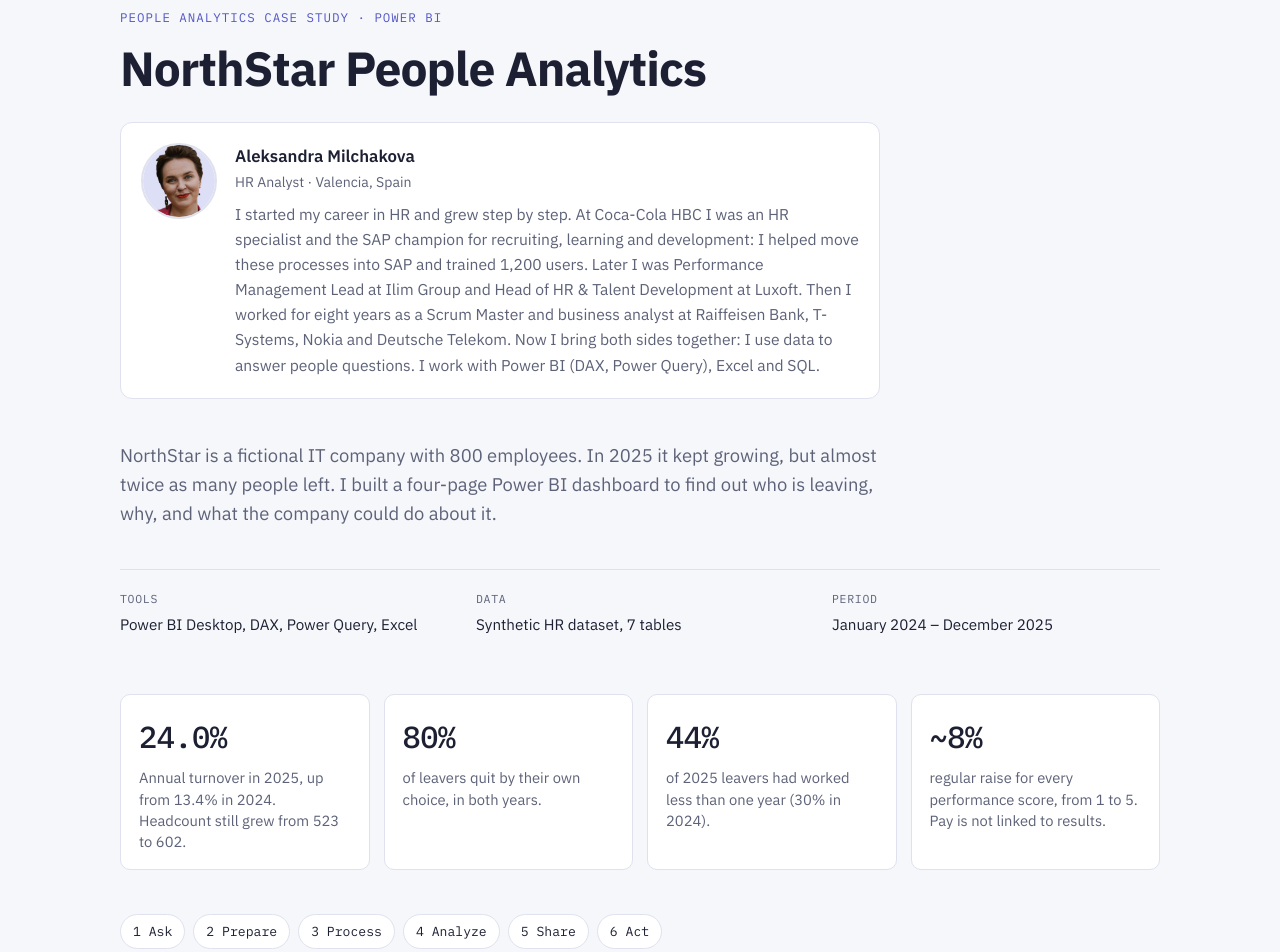
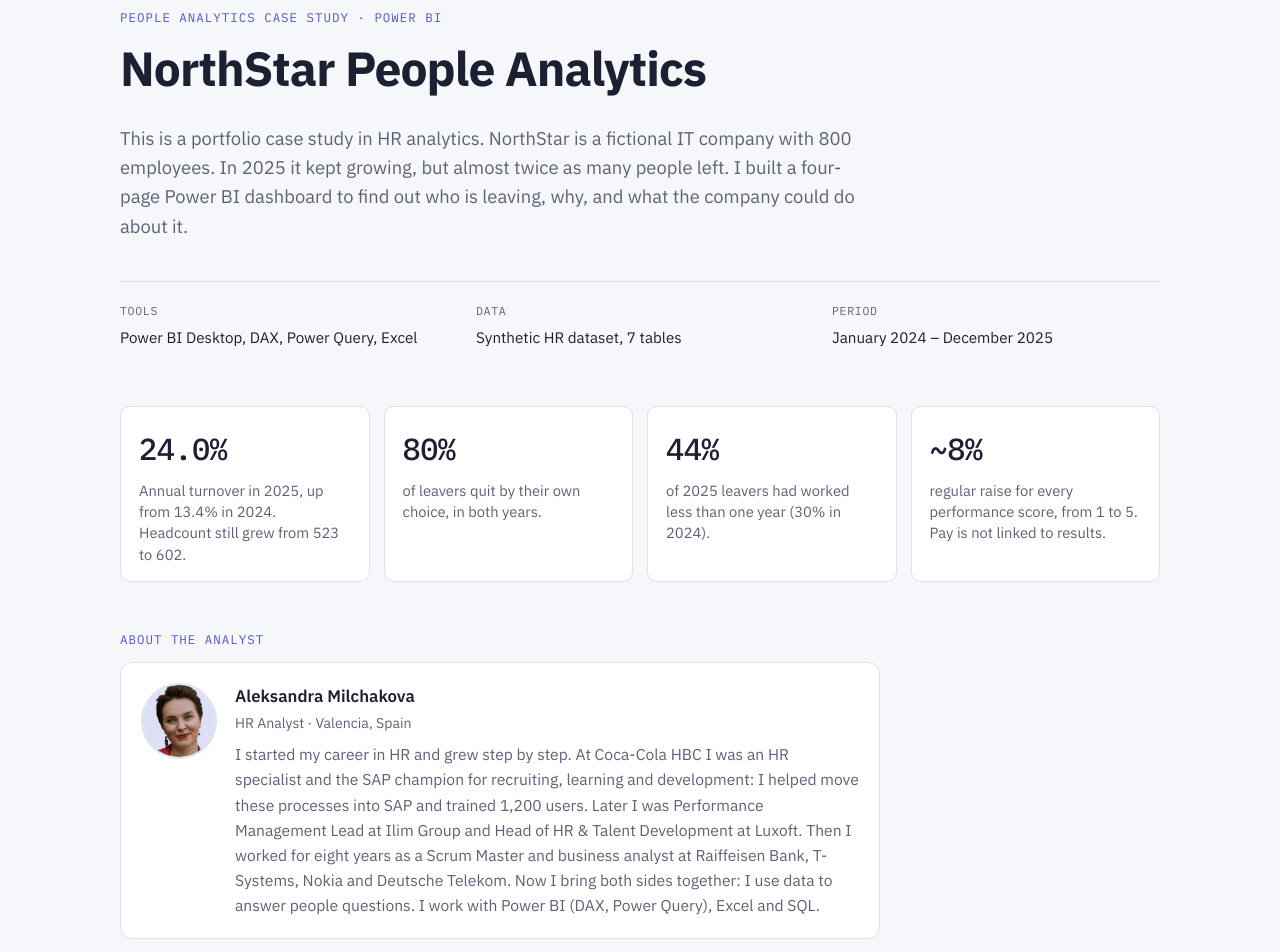
Before and after one commit to milchakovaaleksandra-dev/northstar-case, a plain HTML site: page index.html in a window 1280 px wide. Shown: the part 40-992 px from the top of the page. Drawn offline with Linux system fonts and the light colour scheme.

Commit message:
Case summary first, About the analyst below
Co-Authored-By: Claude Opus 5.5 <noreply@anthropic.com>
Claude-Session: https://claude.ai/code/session_019sRruyncZc2NSLRSDL9rSa

```diff
--- a/index.html
+++ b/index.html
@@ -38,8 +38,9 @@ p{margin:0}
 .eyebrow{font-family:var(--font-mono);font-size:.78rem;letter-spacing:.08em;text-transform:uppercase;color:var(--accent)}
 .lede{font-size:1.15rem;color:var(--muted);margin-top:14px}
 header{display:grid;gap:12px}
-.top{margin-bottom:24px}
-.about{display:flex;gap:18px;align-items:flex-start;background:var(--surface);border:1px solid var(--line);border-radius:12px;padding:20px;margin-bottom:28px;max-width:760px}
+.top{margin-bottom:12px;display:grid;gap:12px}
+.about-wrap{margin-top:48px;display:grid;gap:12px;max-width:760px}
+.about{display:flex;gap:18px;align-items:flex-start;background:var(--surface);border:1px solid var(--line);border-radius:12px;padding:20px}
 .avatar{flex:none;width:76px;height:76px;border-radius:50%;object-fit:cover;background:var(--accent-soft);border:2px solid var(--line)}
 .about-text{display:grid;gap:8px;min-width:0}
 .about-text p{font-size:.98rem;color:var(--muted)}
@@ -113,16 +114,8 @@ a{color:var(--accent)}
     <h1>NorthStar People Analytics</h1>
   </header>
 
-  <section class="about" aria-label="About the author">
-    <img class="avatar" src="img/avatar-solid.jpg" alt="Aleksandra Milchakova" width="76" height="76">
-    <div class="about-text">
-      <p class="about-name">Aleksandra Milchakova <span>HR Analyst · Valencia, Spain</span></p>
-      <p>I started my career in HR and grew step by step. At Coca-Cola HBC I was an HR specialist and the SAP champion for recruiting, learning and development: I helped move these processes into SAP and trained 1,200 users. Later I was Performance Management Lead at Ilim Group and Head of HR &amp; Talent Development at Luxoft. Then I worked for eight years as a Scrum Master and business analyst at Raiffeisen Bank, T-Systems, Nokia and Deutsche Telekom. Now I bring both sides together: I use data to answer people questions. I work with Power BI (DAX, Power Query), Excel and SQL.</p>
-    </div>
-  </section>
-
   <header>
-    <p class="lede col">NorthStar is a fictional IT company with 800 employees. In 2025 it kept growing, but almost twice as many people left. I built a four-page Power BI dashboard to find out who is leaving, why, and what the company could do about it.</p>
+    <p class="lede col">This is a portfolio case study in HR analytics. NorthStar is a fictional IT company with 800 employees. In 2025 it kept growing, but almost twice as many people left. I built a four-page Power BI dashboard to find out who is leaving, why, and what the company could do about it.</p>
     <dl class="meta">
       <div><dt>Tools</dt><dd>Power BI Desktop, DAX, Power Query, Excel</dd></div>
       <div><dt>Data</dt><dd>Synthetic HR dataset, 7 tables</dd></div>
@@ -136,6 +129,17 @@ a{color:var(--accent)}
     <div class="kpi"><b>44%</b><span>of 2025 leavers had worked less than one year (30% in 2024).</span></div>
     <div class="kpi"><b>~8%</b><span>regular raise for every performance score, from 1 to 5. Pay is not linked to results.</span></div>
   </div>
+
+  <section class="about-wrap" aria-label="About the analyst">
+    <p class="eyebrow">About the analyst</p>
+    <div class="about">
+      <img class="avatar" src="img/avatar-solid.jpg" alt="Aleksandra Milchakova" width="76" height="76">
+      <div class="about-text">
+        <p class="about-name">Aleksandra Milchakova <span>HR Analyst · Valencia, Spain</span></p>
+        <p>I started my career in HR and grew step by step. At Coca-Cola HBC I was an HR specialist and the SAP champion for recruiting, learning and development: I helped move these processes into SAP and trained 1,200 users. Later I was Performance Management Lead at Ilim Group and Head of HR &amp; Talent Development at Luxoft. Then I worked for eight years as a Scrum Master and business analyst at Raiffeisen Bank, T-Systems, Nokia and Deutsche Telekom. Now I bring both sides together: I use data to answer people questions. I work with Power BI (DAX, Power Query), Excel and SQL.</p>
+      </div>
+    </div>
+  </section>
 
   <nav class="phases" aria-label="Case study phases">
     <a href="#ask">1 Ask</a><a href="#prepare">2 Prepare</a><a href="#process">3 Process</a>
```
